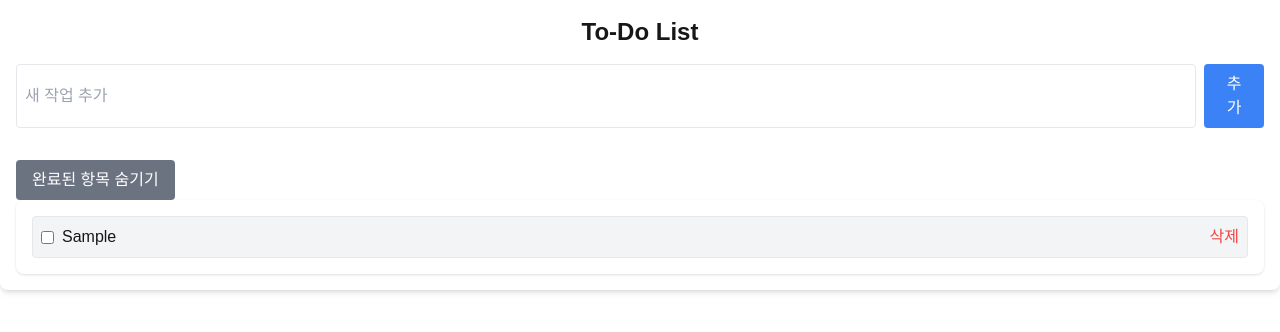
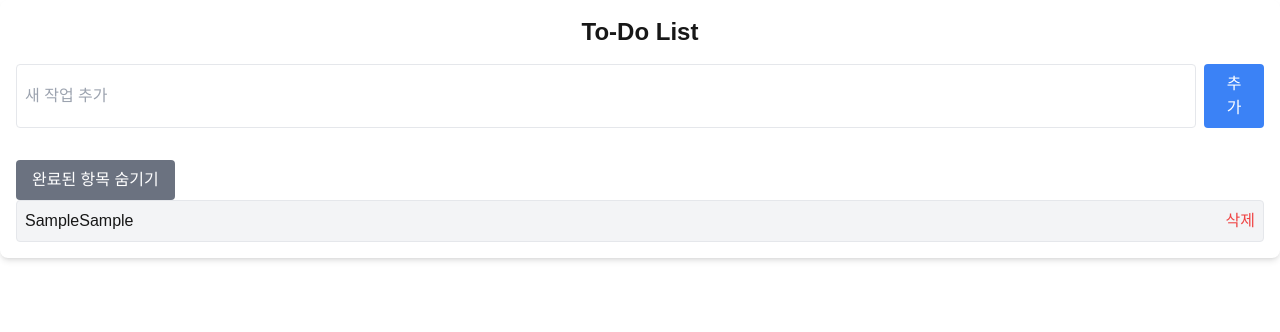
Before and after one commit to JasonKimkh/to-do-list, a Next.js app: page /todo in a window 1280 px wide. Both pictures are taken after typing "Sample" into the empty fields and a click on the button "추가". Shown: the top 332 px of the page. Built offline with nearby package versions, Linux system fonts and the light colour scheme.

Commit message:
feat: 할일 수정 기능 추가

```diff
--- a/src/app/components/TodoItem.tsx
+++ b/src/app/components/TodoItem.tsx
@@ -5,17 +5,37 @@ interface TodoItemProps {
     todo: Todo;
     onToggle: (id: number) => void;
     onDelete: (id: number) => void;
+    editingId: number | null;
+    editTask: string;
+    startEditing: (id: number, task: string) => void;
+    setEditTask: (task: string) => void;
+    handleSaveEdit: (id: number) => void;
 }
 
-const TodoItem: React.FC<TodoItemProps> = ({ todo, onToggle, onDelete}) => {
+const TodoItem: React.FC<TodoItemProps> = ({
+    todo,
+    onToggle,
+    onDelete,
+    editingId,
+    editTask,
+    startEditing,
+    setEditTask,
+    handleSaveEdit
+}) => {
     return (
         <li className="flex justify-between items-center p-2 border rounded bg-gray-100">
-            <input
-            type="checkbox"
-            checked={todo.completed}
-            onChange={() => onToggle(todo.id)}
-            className="mr-2 cursor-pointer"
-            />
+           {editingId === todo.id ? (
+  <input
+    type="text"
+    value={editTask}
+    onChange={(e) => setEditTask(e.target.value)}
+    onBlur={() => handleSaveEdit(todo.id)} // 입력 필드에서 벗어나면 저장
+    onKeyDown={(e) => e.key === "Enter" && handleSaveEdit(todo.id)} // Enter 누르면 저장
+    className="border p-1 rounded w-full"
+  />
+) : (
+  <span onClick={() => startEditing(todo.id, todo.task)}>{todo.task}</span>
+)}
 
             <span
             onClick={() => onToggle(todo.id)}
--- a/src/app/components/TodoList.tsx
+++ b/src/app/components/TodoList.tsx
@@ -3,22 +3,46 @@ import TodoItem from "./TodoItem";
 import { Todo } from "../interface/Todo";
 
 interface TodoListProps {
-    todos: Todo[];
-    onToggle: (id: number) => void;
-    onDelete: (id: number) => void;
+  todos: Todo[];
+  showCompleted: boolean;
+  onToggle: (id: number) => void;
+  onDelete: (id: number) => void;
+  editingId: number | null;
+  editTask: string;
+  startEditing: (id: number, task: string) => void;
+  setEditTask: (task: string) => void;
+  handleSaveEdit: (id: number) => void;
 }
 
-const TodoList: React.FC<TodoListProps> = ({ todos, onToggle, onDelete }) => {
+const TodoList: React.FC<TodoListProps> = ({
+  todos,
+  showCompleted,
+  onToggle,
+  onDelete,
+  editingId,
+  editTask,
+  startEditing,
+  setEditTask,
+  handleSaveEdit
+}) => {
     return (
-      <ul className="space-y-2 bg-white p-4 shadow rounded-lg">
-       {todos.length === 0 ? (
-        <p className="text-center text-gray-500">할 일이 없습니다.</p>
-      ) : (
-        todos.map((todo) => (
-          <TodoItem key={todo.id} todo={todo} onToggle={onToggle} onDelete={onDelete} />
-        ))
-      )}
-      </ul>
+      <ul>
+      {todos
+        .filter((todo) => showCompleted || !todo.completed) // 완료된 항목 숨기기
+        .map((todo) => (
+          <TodoItem
+          key={todo.id}
+          todo={todo}
+          onToggle={onToggle}
+          onDelete={onDelete}
+          editingId={editingId}
+          editTask={editTask}
+          startEditing={startEditing}
+          setEditTask={setEditTask}
+          handleSaveEdit={handleSaveEdit}
+        />
+        ))}
+    </ul>
     );
   };
 
--- a/src/app/todo/page.tsx
+++ b/src/app/todo/page.tsx
@@ -8,6 +8,8 @@ import { Todo } from "../interface/Todo";
 const TodoPage: React.FC = () => {
   const [todos, setTodos] = useState<Todo[]>([]);
   const [showCompleted, setShowCompleted] = useState<boolean>(true);
+  const [editingId, setEditingId] = useState<number | null>(null);
+  const [editTask, setEditTask] = useState<string>("");
 
   useEffect(() => {
     const savedTodo = localStorage.getItem('saveTodo');
@@ -36,6 +38,20 @@ const TodoPage: React.FC = () => {
     setTodos((prev) => prev.filter((todo) => todo.id !== id));
   };
 
+  const startEditing = (id: number, task: string) => {
+    setEditingId(id);
+    setEditTask(task);
+  }
+
+  const handleSaveEdit = (id: number) => {
+    setTodos((prev) =>
+    prev.map((todo) =>
+    todo.id === id ? {...todo, task: editTask} : todo
+    )
+    );
+    setEditingId(null);
+  }
+
   return (
     <main className="max-w xl mx-autu p-4 bg-white shadow-md rounded-lg">
       <h1 className="text-2xl font-bold mb-4 text-center">To-Do List</h1>
@@ -56,6 +72,11 @@ const TodoPage: React.FC = () => {
       showCompleted={showCompleted}
       onToggle={handleToggleComplete}
       onDelete={handleDeleteTask}
+      editingId={editingId}
+      editTask={editTask}
+      startEditing={startEditing}
+      setEditTask={setEditTask}
+      handleSaveEdit={handleSaveEdit}
       >
       </TodoList>
     </main>
```
